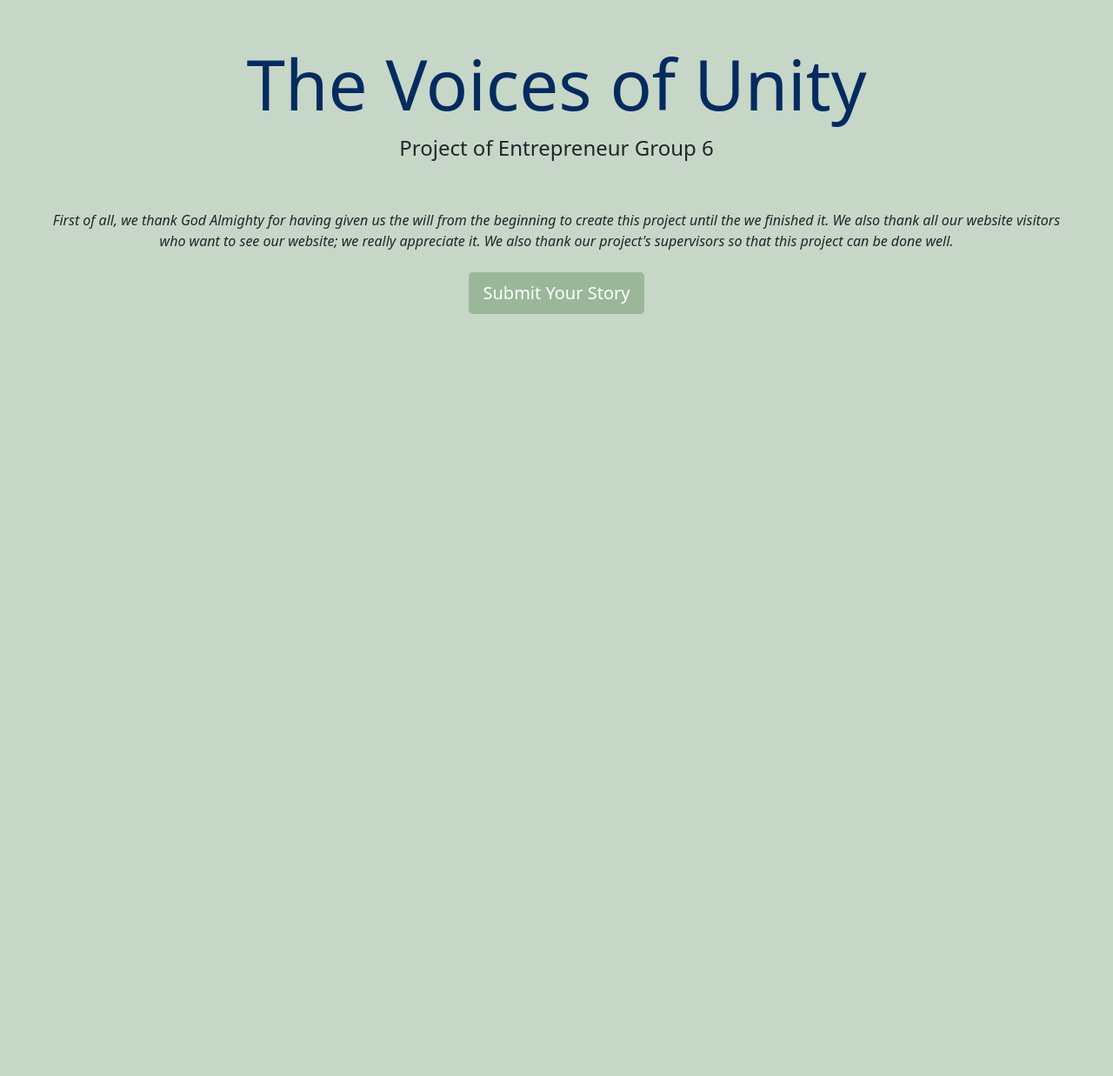
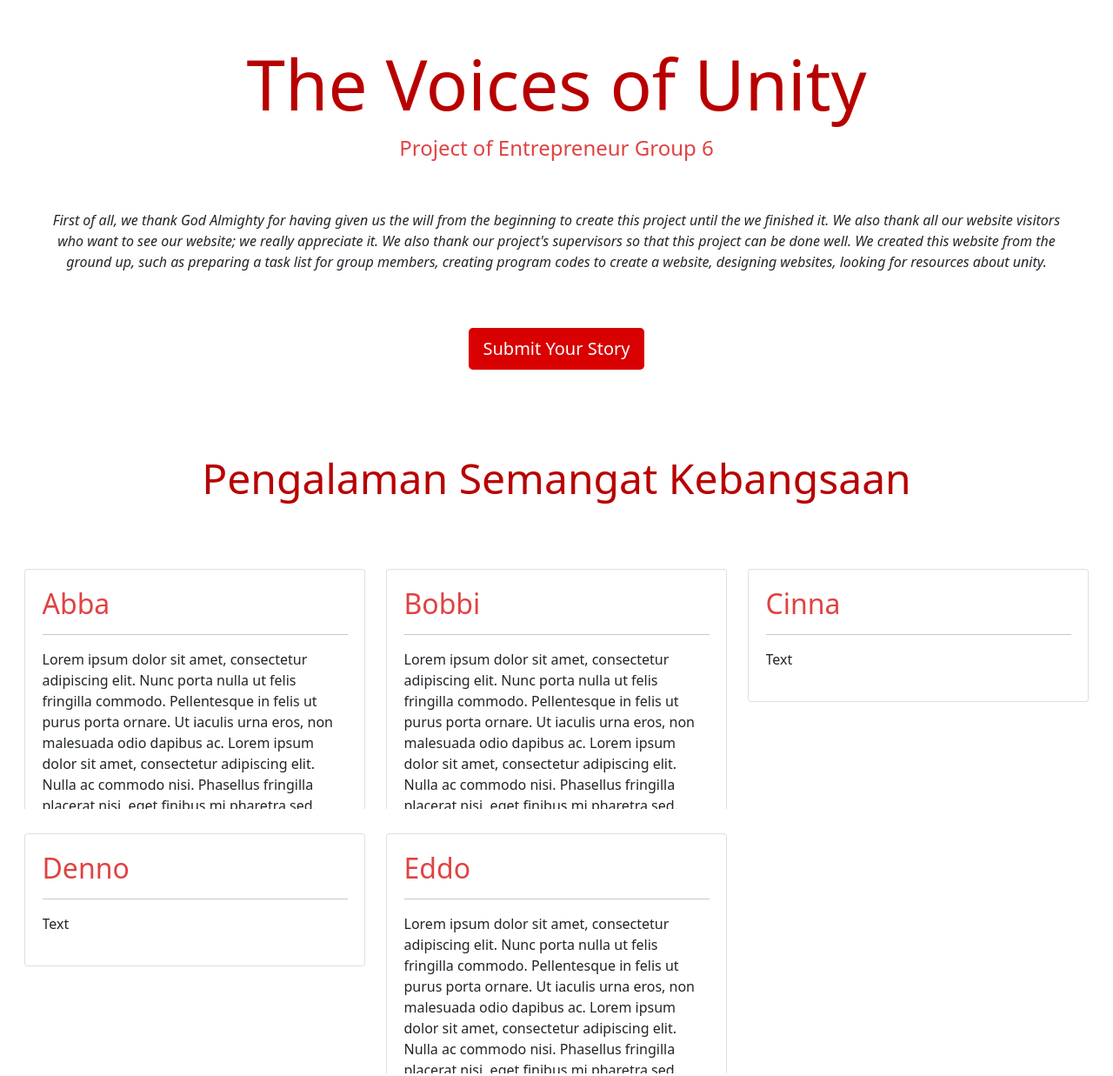
Before and after one commit to Reubenthekiwi/The-Voices-of-Unity, a plain HTML site: page index.html in a window 1280 px wide. Shown: the whole page at 87% size. Before the commit the page ends 800 px from the top, so only its background shows below. Drawn offline with nearby package versions, Linux system fonts and the light colour scheme.

Commit message:
added big things

```diff
--- a/index.html
+++ b/index.html
@@ -20,18 +20,28 @@
 <body>
     <!-- The page's title -->
     <div id="title" class="jumbotron text-center pt-5">
-        <h1 class="display-1 fw-normal pb-1" style="color: #032b5f;">The Voices of Unity</h1>
+        <h1 class="display-1 fw-normal pb-1">The Voices of Unity</h1>
         <h2 class="lead fw-normal pb-5">Project of Entrepreneur Group 6</h2>
 
-        <p class="p text-center fst-italic px-5 pb-2">
-            First of all, we thank God Almighty for having given us the will from the beginning to create this project until the we finished it. We also thank all our website visitors who want to see our website; we really appreciate it. We also thank our project's supervisors so that this project can be done well.
+        <p class="p text-center fst-italic px-5">
+            First of all, we thank God Almighty for having given us the will from the beginning to create this project until the we finished it. We also thank all our website visitors who want to see our website; we really appreciate it. We also thank our project's supervisors so that this project can be done well. We created this website from the ground up, such as preparing a task list for group members, creating program codes to create a website, designing websites, looking for resources about unity.
         </p>
 
-        <a id="story-button" class="btn text-center btn-lg" href="https://bit.ly/34zZWBV" target="_blank">
+        <a id="story-button" class="btn text-center btn-lg m-5" href="https://bit.ly/34zZWBV" target="_blank">
             Submit Your Story
         </a>
     </div>
 
+    <!-- the cards section -->
+    <h1 class="display-5 fw-normal m-5 text-center">
+        Pengalaman Semangat Kebangsaan
+    </h1>
+    <!-- the script in js/cards.js will handle the creation of new cards -->
+    <div id="cards-container" class="container-fluid">
+        <div id="cards-row" class="row flex-row flex-nowrap m-1" style="overflow-x: auto;"></div>
+    </div><br>
 
+    <!-- our own custom script -->
+    <script src="js/cards.js"></script>
 </body>
 </html>
--- /dev/null
+++ b/js/cards.js
@@ -0,0 +1,77 @@
+// script to handle the "Pengalaman Teman Kita" cards :)
+
+// the main story container row
+const CARDS_CONTAINTER = document.getElementById("cards-container");
+var STORY_CONTAINER_ROW = document.getElementById("cards-row");
+
+// variables
+var cardsCount = 0;
+
+// the holy function to do this all
+function createCards(stories) {
+    // make a new row for every 3 cards
+    if(cardsCount%3 == 0) {
+        // create the row
+        var row = document.createElement("div");
+        var currentID = "cards-row".concat(cardsCount/3);
+        row.id = currentID;
+        row.className = "row flex-row flex-nowrap m-1";
+        row.style.overflowX = "auto";
+
+        CARDS_CONTAINTER.appendChild(row);
+        STORY_CONTAINER_ROW = document.getElementById(currentID);
+    }
+
+    //create the column
+    var col = document.createElement("div");
+    // make the column responsive for extra small, small, medium, large, and extra large screens
+    col.className = "col-xs-12 col-sm-6 col-md-6 col-lg-4 col-xl-4";
+    col.style.maxHeight = "300px";
+    col.style.overflowY = "auto";
+
+    // create the new card
+    var newCard = document.createElement("div");
+    newCard.className = "card my-4";
+
+
+    // create the container for the card's contents
+    var contentContainter = document.createElement("div");
+    contentContainter.style.margin = "5%";
+
+    // the card's title
+    var cardTitle = document.createElement("h2");
+    cardTitle.className = "card-title text-nowrap text-justify";
+    cardTitle.style.overflowX = "auto";
+    cardTitle.style.overflowY = "hidden";
+    cardTitle.textContent = stories[0];
+
+    // and the main content itself
+    var cardContent = document.createElement("p");
+    cardContent.style.overflowY = "hidden";
+    cardContent.textContent = stories[1];
+
+    // appending children to the contentContainer
+    contentContainter.appendChild(cardTitle);
+    contentContainter.appendChild(document.createElement("hr"));
+    contentContainter.appendChild(cardContent);
+    // appending child to the newCard and col
+    newCard.appendChild(contentContainter);
+    col.appendChild(newCard);
+    // finish it all by adding the new column to the story container row
+    STORY_CONTAINER_ROW.appendChild(col);
+
+    cardsCount++;
+}
+
+// stories to be added to the page
+// the first value is the author's name and the second value is the story text itself
+const STORIES = [
+    ["Abba", "Lorem ipsum dolor sit amet, consectetur adipiscing elit. Nunc porta nulla ut felis fringilla commodo. Pellentesque in felis ut purus porta ornare. Ut iaculis urna eros, non malesuada odio dapibus ac. Lorem ipsum dolor sit amet, consectetur adipiscing elit. Nulla ac commodo nisi. Phasellus fringilla placerat nisi, eget finibus mi pharetra sed. Nulla at pellentesque eros, ac euismod lorem. Maecenas ullamcorper risus non arcu iaculis, sed sodales lectus luctus. Ut maximus purus in eleifend ornare. Donec condimentum lectus nec ex molestie venenatis. Ut facilisis tincidunt nunc, sed feugiat lectus pellentesque id. Quisque sit amet orci nisl. Nunc commodo iaculis est semper finibus. Sed sollicitudin est feugiat, placerat ante quis, tincidunt metus. Integer scelerisque lectus quis interdum gravida. Vestibulum ante ipsum primis in faucibus orci luctus et ultrices posuere cubilia curae;"],
+    ["Bobbi", "Lorem ipsum dolor sit amet, consectetur adipiscing elit. Nunc porta nulla ut felis fringilla commodo. Pellentesque in felis ut purus porta ornare. Ut iaculis urna eros, non malesuada odio dapibus ac. Lorem ipsum dolor sit amet, consectetur adipiscing elit. Nulla ac commodo nisi. Phasellus fringilla placerat nisi, eget finibus mi pharetra sed. Nulla at pellentesque eros, ac euismod lorem. Maecenas ullamcorper risus non arcu iaculis, sed sodales lectus luctus. Ut maximus purus in eleifend ornare. Donec condimentum lectus nec ex molestie venenatis. Ut facilisis tincidunt nunc, sed feugiat lectus pellentesque id. Quisque sit amet orci nisl. Nunc commodo iaculis est semper finibus. Sed sollicitudin est feugiat, placerat ante quis, tincidunt metus. Integer scelerisque lectus quis interdum gravida. Vestibulum ante ipsum primis in faucibus orci luctus et ultrices posuere cubilia curae;"],
+    ["Cinna", "Text"],
+    ["Denno", "Text"],
+    ["Eddo", "Lorem ipsum dolor sit amet, consectetur adipiscing elit. Nunc porta nulla ut felis fringilla commodo. Pellentesque in felis ut purus porta ornare. Ut iaculis urna eros, non malesuada odio dapibus ac. Lorem ipsum dolor sit amet, consectetur adipiscing elit. Nulla ac commodo nisi. Phasellus fringilla placerat nisi, eget finibus mi pharetra sed. Nulla at pellentesque eros, ac euismod lorem. Maecenas ullamcorper risus non arcu iaculis, sed sodales lectus luctus. Ut maximus purus in eleifend ornare. Donec condimentum lectus nec ex molestie venenatis. Ut facilisis tincidunt nunc, sed feugiat lectus pellentesque id. Quisque sit amet orci nisl. Nunc commodo iaculis est semper finibus. Sed sollicitudin est feugiat, placerat ante quis, tincidunt metus. Integer scelerisque lectus quis interdum gravida. Vestibulum ante ipsum primis in faucibus orci luctus et ultrices posuere cubilia curae;"],
+]
+
+// loop over the STORIES array and create a card for each of them
+STORIES.forEach(createCards);
--- a/style.css
+++ b/style.css
@@ -1,14 +1,25 @@
 /* page's component */
 body {
-    background-color: #C6D7C7;
+    background-color: #ffffff;
 }
 
 .lead {
     font-size: 1.5em;
 }
 
+h1 {
+    color: #b80000;
+}
+h2 {
+    color: #e04242;
+}
+
 /* title */
 #story-button {
-    background-color: #9AB79A;
+    background-color: #d80000;
     color: white;
 }
+
+#cards-title {
+    color: #032b5f;
+}
```
